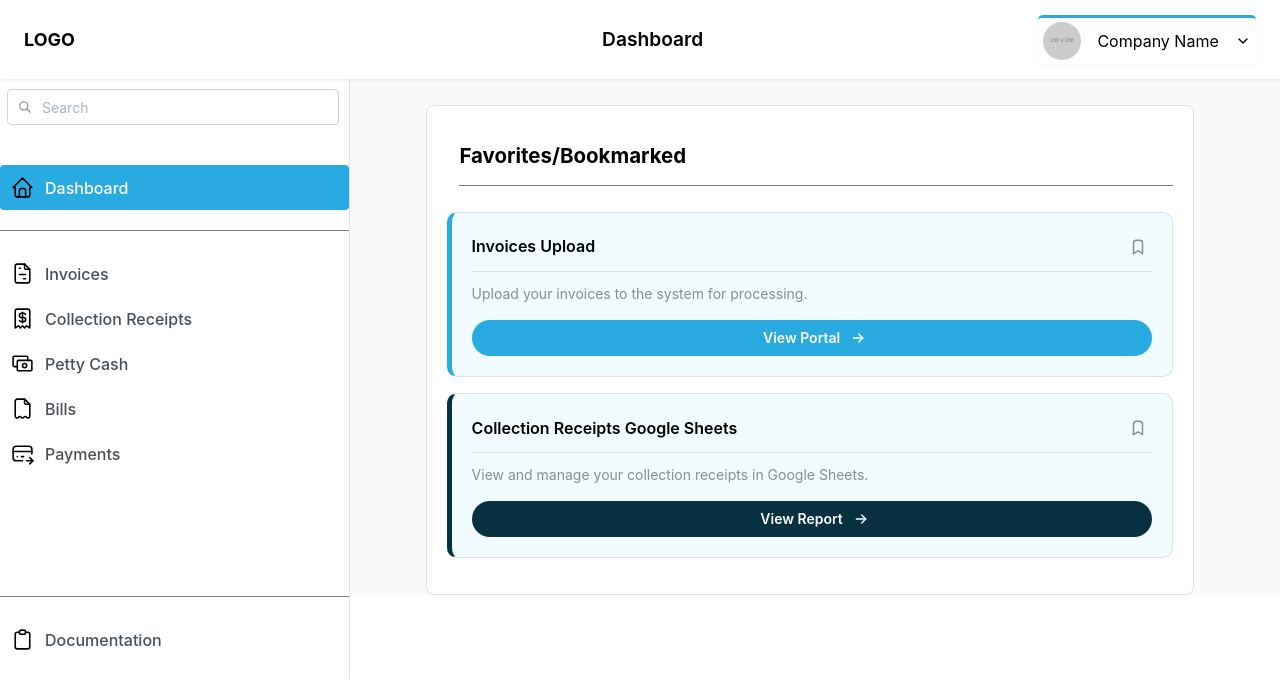
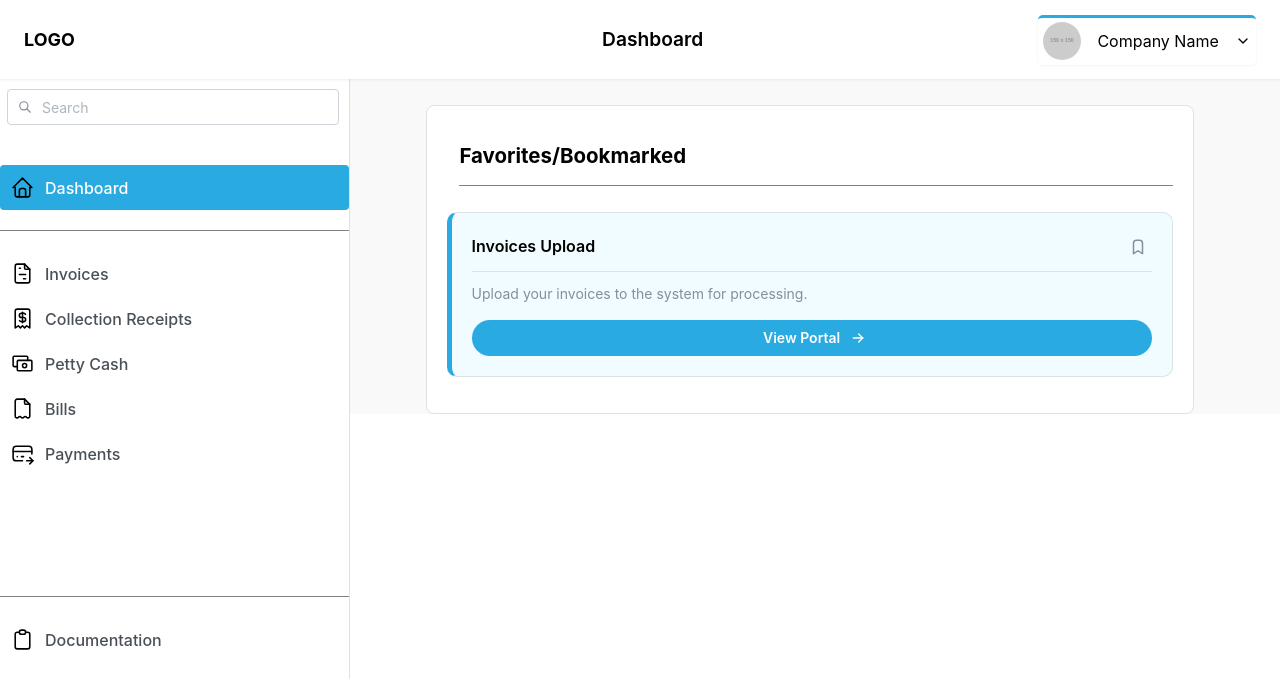
Before and after one commit to CSIhelp/Stewrd_CalamansiPie, a React (Vite) app in the folder client/: page / in a window 1280 px wide. Shown: the top 688 px of the page. Built offline with nearby package versions, Linux system fonts and the light colour scheme.

Commit message:
remove reports (Dashboard)

```diff
--- a/client/src/pages/Dashboard/Dashboard.tsx
+++ b/client/src/pages/Dashboard/Dashboard.tsx
@@ -29,14 +29,6 @@ function Dashboard() {
     buttonLink="https://example.com/invoices-upload"
 />
 
-         {/* Favorite Item card 2 */}
-         <ReportItemCard
-         title='Collection Receipts Google Sheets '
-            description='View and manage your collection receipts in Google Sheets.'
-            buttonText='View Report'
-            buttonLink='https://example.com/collection-receipts'
-            />
-
 </Card>
 </Container>
      </div>
```
